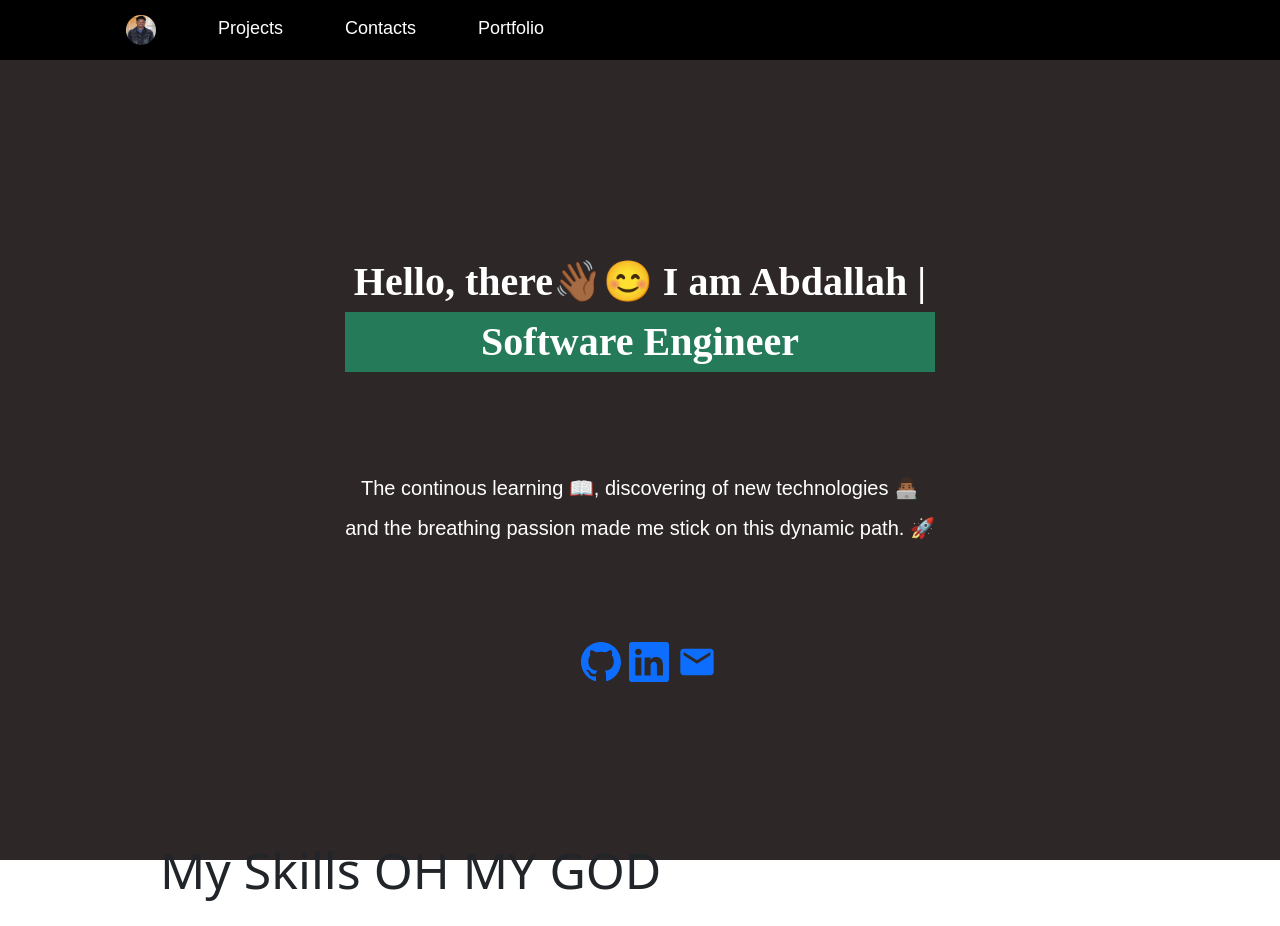
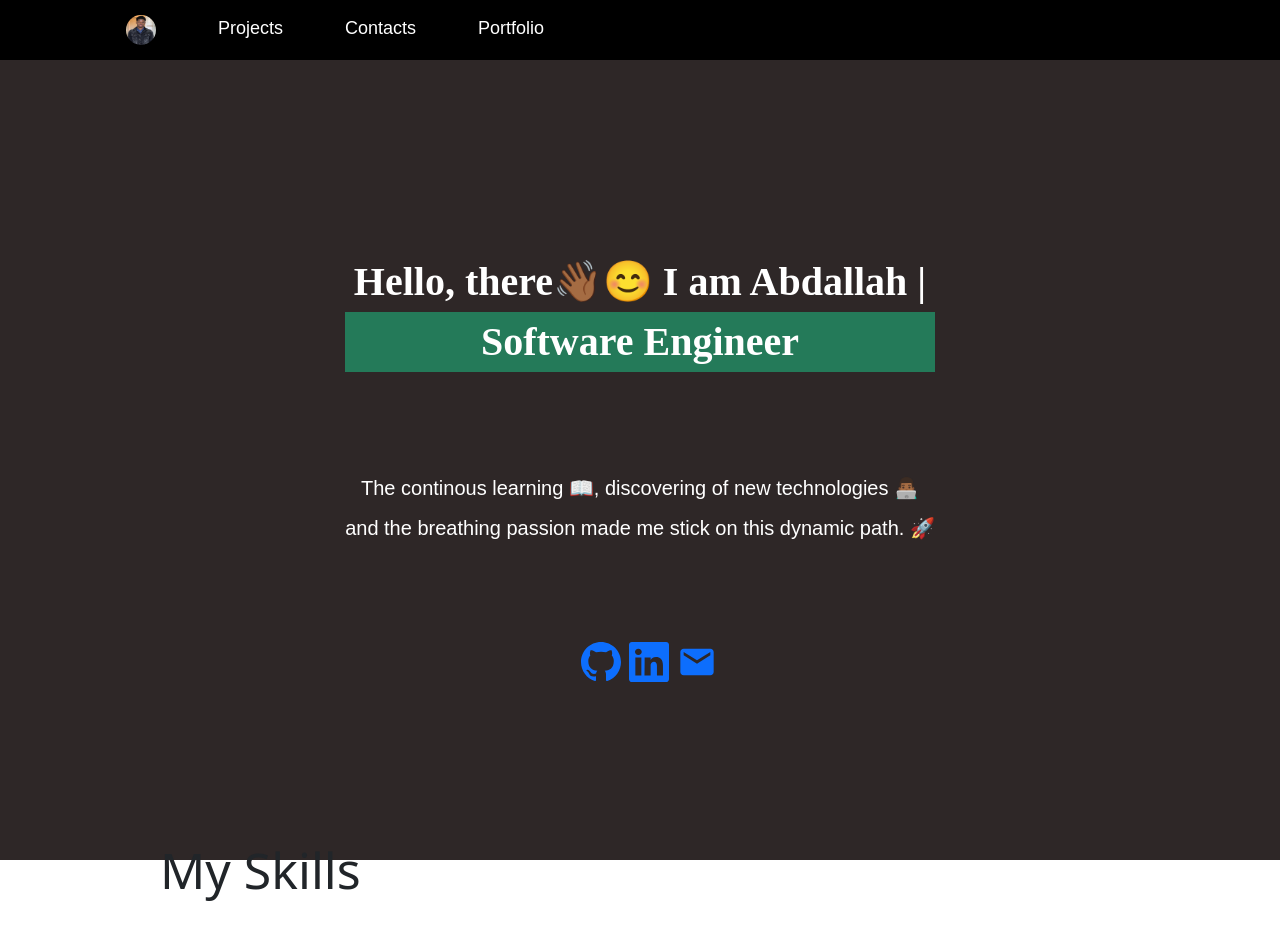
Before and after one commit to Absidaa/Absidaa, a Next.js app: page / in a window 1280 px wide. Shown: the top 926 px of the page. Built offline with nearby package versions, Linux system fonts and the light colour scheme; a web font is replaced by a local one.

Commit message:
all done

```diff
--- a/pages/index.js
+++ b/pages/index.js
@@ -63,7 +63,7 @@ export default function Home() {
           height={300}
         />
       </div>
-      <h2 className={styles.skills}>My Skills OH MY GOD</h2>
+      <h2 className={styles.skills}>My Skills </h2>
 
       <div className={styles.softs}>
         <div className={styles.java}>JavaScript </div>
```
